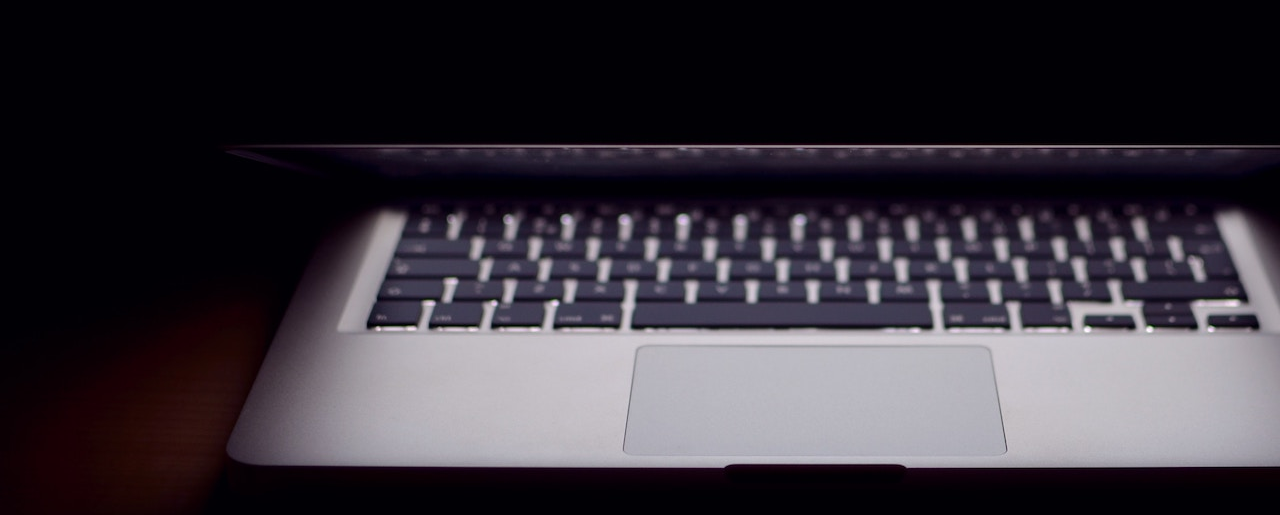
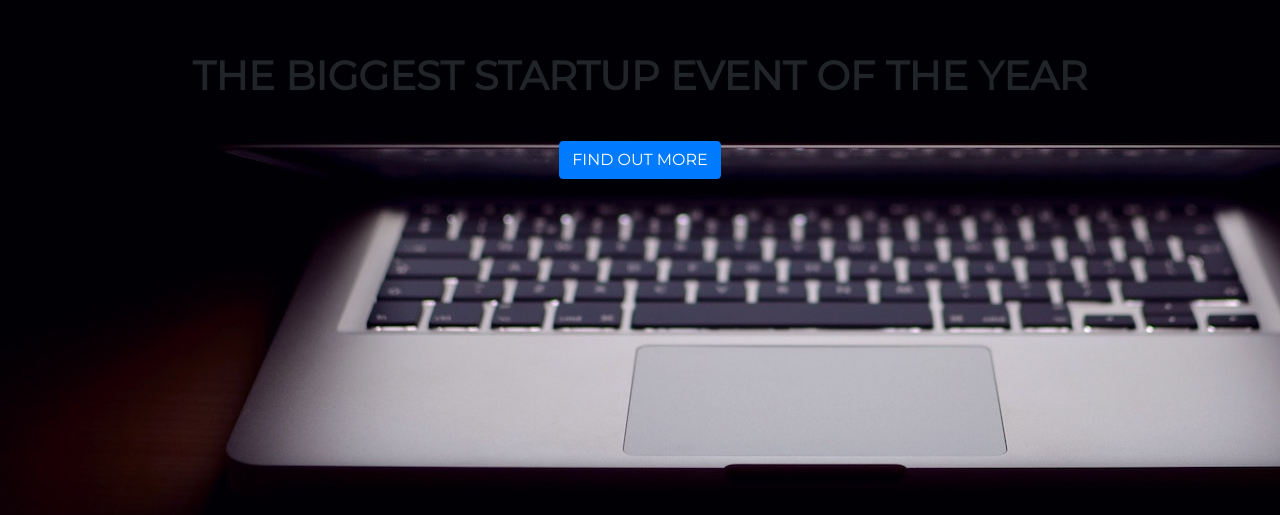
Before and after one commit to Htanks/Htanks.github.io, a plain HTML site: page index.html in a window 1280 px wide. Shown: the part 285-800 px from the top of the page. Drawn offline with nearby package versions, Linux system fonts and the light colour scheme.

Commit message:
Update index.html

```diff
--- a/index.html
+++ b/index.html
@@ -13,6 +13,20 @@
     <link rel="stylesheet" type="text/css" href="style.css">
   </head>
   <body>
+    <div class="container d-flex align-items-center h-100">
+      <div class="row">
+        <header class="text-center col-12">
+    <h1><strong>THE BIGGEST STARTUP EVENT OF THE YEAR</strong></h1>
+  </header>
+  <section class="text-center col-12">
+    <div class="buffer col-12">
+    <hr>
+    <a href="https://mailchi.mp/0e57673a0148/ztmstundents">
+      <button class="btn btn-primary btn-xl">FIND OUT MORE</button>
+    </a>
+  </section>
+  </div>
+  </div>
 
   </body>
 </html>
```
